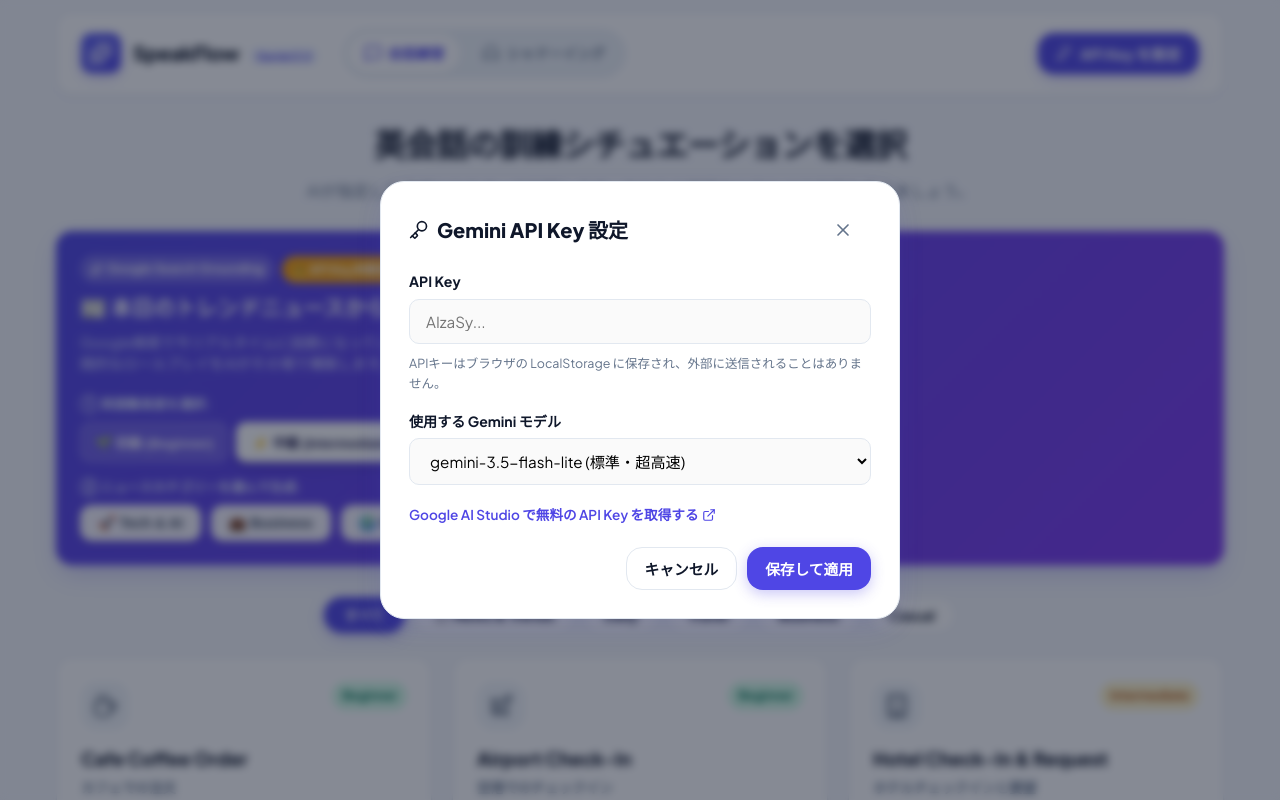
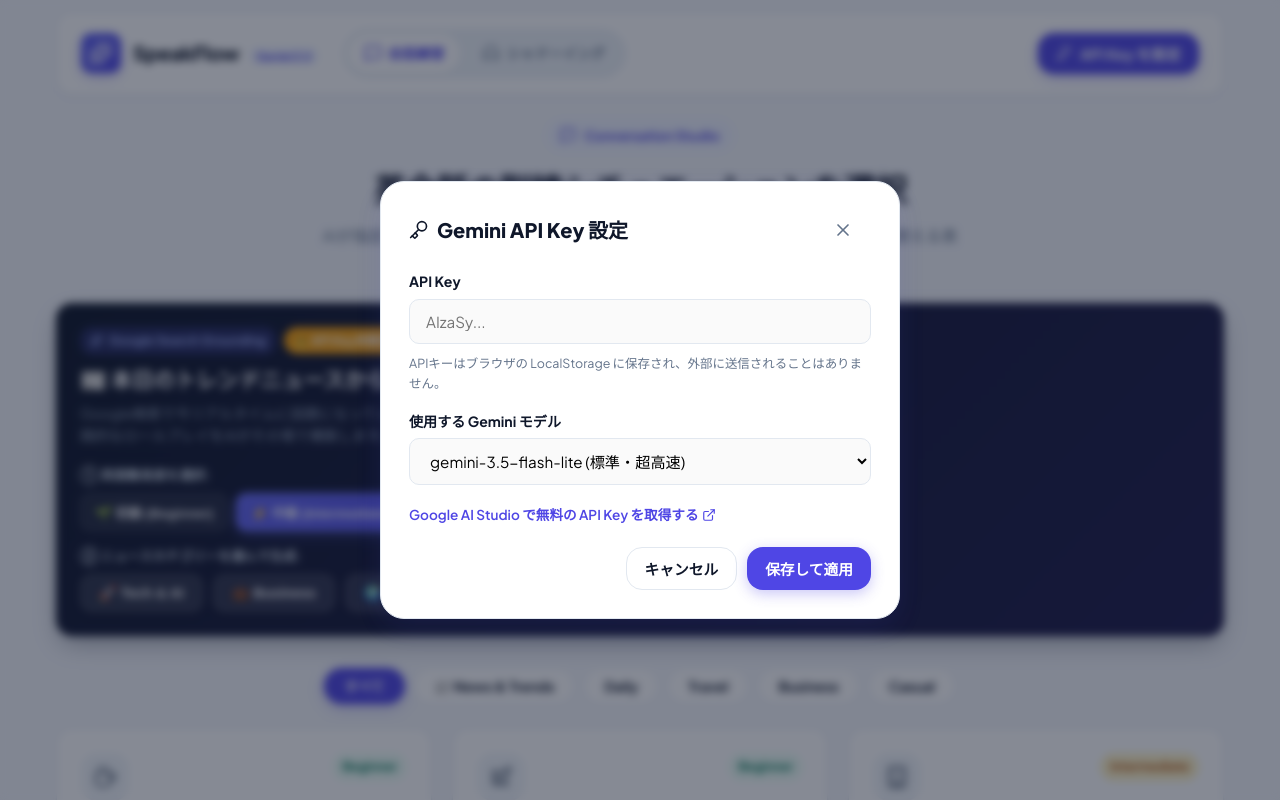
Before and after one commit to sabamiso-lab/ai-conversation-coach, a React (Vite) app: page / in a window 1280 px wide. Shown: the top 800 px of the page. Built offline with nearby package versions, Linux system fonts and the light colour scheme; no server answers.

Commit message:
style: Align conversation UI design style with shadowing feature

```diff
--- a/src/App.jsx
+++ b/src/App.jsx
@@ -1,5 +1,5 @@
 import React, { useState } from 'react';
-import { BrowserRouter, Routes, Route, Navigate } from 'react-router-dom';
+import { HashRouter, Routes, Route, Navigate } from 'react-router-dom';
 import Header from './components/common/Header';
 import ApiKeyModal from './components/common/ApiKeyModal';
 import ConversationPage from './pages/ConversationPage';
@@ -25,7 +25,7 @@
   };
 
   return (
-    <BrowserRouter>
+    <HashRouter>
       <div className="app-layout">
         <Header
           onOpenApiKeyModal={() => setIsApiKeyModalOpen(true)}
@@ -79,6 +79,6 @@
           onSaveModel={handleSaveModel}
         />
       </div>
-    </BrowserRouter>
+    </HashRouter>
   );
 }
--- a/src/features/conversation/ChatRoom.jsx
+++ b/src/features/conversation/ChatRoom.jsx
@@ -213,7 +213,7 @@
   };
 
   return (
-    <div style={{ display: 'flex', flexDirection: 'column', flex: 1 }}>
+    <div style={{ display: 'flex', flexDirection: 'column', flex: 1, animation: 'fadeIn 0.3s ease-out' }}>
       {/* Top Bar inside Chat */}
       <div style={{ display: 'flex', alignItems: 'center', justifyContent: 'space-between', marginBottom: '12px' }}>
         <button className="btn btn-ghost" onClick={onBack} style={{ paddingLeft: 0 }}>
@@ -221,8 +221,8 @@
         </button>
 
         <div style={{ display: 'flex', alignItems: 'center', gap: '8px' }}>
-          <span className="badge badge-purple">{situation.titleJa}</span>
-          <button className="btn btn-accent" onClick={handleFinishSession}>
+          <span className="badge badge-indigo" style={{ fontSize: '0.85rem' }}>{situation.titleJa}</span>
+          <button className="btn btn-accent" onClick={handleFinishSession} style={{ borderRadius: '10px' }}>
             <Flag size={16} /> セッションを終了して診断
           </button>
         </div>
--- a/src/features/conversation/SituationSelector.jsx
+++ b/src/features/conversation/SituationSelector.jsx
@@ -109,30 +109,34 @@
 
   return (
     <div style={{ marginTop: '24px', animation: 'fadeIn 0.3s ease-out' }}>
+      {/* Title Banner */}
       <div style={{ textAlign: 'center', marginBottom: '28px' }}>
+        <div style={{ display: 'inline-flex', alignItems: 'center', gap: '8px', background: '#EEF2FF', color: '#4F46E5', padding: '6px 14px', borderRadius: '20px', fontSize: '0.85rem', fontWeight: 700, marginBottom: '12px' }}>
+          <MessageSquare size={16} /> Conversation Studio
+        </div>
         <h1 style={{ fontSize: '2rem', fontWeight: 800, color: '#0F172A', letterSpacing: '-0.02em' }}>
           英会話の訓練シチュエーションを選択
         </h1>
-        <p style={{ color: '#64748B', fontSize: '1rem', marginTop: '8px', display: 'flex', alignItems: 'center', justifyContent: 'center', gap: '6px' }}>
-          AIが指定した役柄になりきって対話します。あなたの英語力に合わせて会話を進めましょう。
+        <p style={{ color: '#64748B', fontSize: '1rem', marginTop: '8px', maxWidth: '640px', margin: '8px auto 0 auto' }}>
+          AIが指定した役柄になりきってリアルな対話を行います。実生活や仕事ですぐに使える表現力を身につけましょう。
         </p>
       </div>
 
       {/* --- Dynamic News Grounding Generator Section --- */}
       <div
         style={{
-          background: 'linear-gradient(135deg, #4F46E5 0%, #7C3AED 100%)',
+          background: 'linear-gradient(135deg, #0F172A 0%, #1E1B4B 100%)',
           borderRadius: '16px',
           padding: '24px',
           color: '#FFFFFF',
           marginBottom: '32px',
-          boxShadow: '0 10px 25px -5px rgba(79, 70, 229, 0.3)',
+          boxShadow: '0 10px 25px -5px rgba(15, 23, 42, 0.4)',
           position: 'relative',
           overflow: 'hidden'
         }}
       >
         <div style={{ display: 'flex', alignItems: 'center', gap: '8px', marginBottom: '8px' }}>
-          <span style={{ background: 'rgba(255,255,255,0.2)', padding: '4px 10px', borderRadius: '20px', fontSize: '0.78rem', fontWeight: 700, display: 'inline-flex', alignItems: 'center', gap: '4px' }}>
+          <span style={{ display: 'inline-flex', alignItems: 'center', gap: '6px', background: 'rgba(99, 102, 241, 0.25)', color: '#A5B4FC', padding: '4px 10px', borderRadius: '12px', fontSize: '0.78rem', fontWeight: 700 }}>
             <Sparkles size={13} /> Google Search Grounding
           </span>
           {!apiKey && (
@@ -145,13 +149,13 @@
         <h2 style={{ fontSize: '1.35rem', fontWeight: 800, margin: '0 0 6px 0', letterSpacing: '-0.01em' }}>
           📰 本日のトレンドニュースからシチュエーションをワンタップ生成
         </h2>
-        <p style={{ fontSize: '0.9rem', color: '#E0E7FF', margin: 0, maxWidth: '680px', lineHeight: 1.5 }}>
+        <p style={{ fontSize: '0.9rem', color: '#94A3B8', margin: 0, maxWidth: '680px', lineHeight: 1.5 }}>
           Google検索で今リアルタイムに話題になっているニュース記事を取得し、その話題について語り合う実践的なロールプレイをAIがその場で構築します。
         </p>
 
         {/* Difficulty Selection */}
         <div style={{ marginTop: '18px', marginBottom: '14px' }}>
-          <div style={{ fontSize: '0.82rem', fontWeight: 700, color: '#E0E7FF', marginBottom: '8px', display: 'flex', alignItems: 'center', gap: '6px' }}>
+          <div style={{ fontSize: '0.82rem', fontWeight: 700, color: '#CBD5E1', marginBottom: '8px', display: 'flex', alignItems: 'center', gap: '6px' }}>
             <span>① 英語難易度を選択:</span>
           </div>
           <div style={{ display: 'flex', gap: '8px', flexWrap: 'wrap' }}>
@@ -163,9 +167,9 @@
                   onClick={() => setNewsDifficulty(diff.id)}
                   disabled={isGeneratingNews}
                   style={{
-                    background: isSelected ? '#FFFFFF' : 'rgba(255, 255, 255, 0.15)',
-                    color: isSelected ? '#1E1B4B' : '#FFFFFF',
-                    border: isSelected ? '2px solid #FFFFFF' : '1px solid rgba(255, 255, 255, 0.3)',
+                    background: isSelected ? 'linear-gradient(135deg, #6366F1 0%, #4F46E5 100%)' : 'rgba(255, 255, 255, 0.08)',
+                    color: '#FFFFFF',
+                    border: isSelected ? '1px solid #818CF8' : '1px solid rgba(255, 255, 255, 0.15)',
                     borderRadius: '10px',
                     padding: '8px 14px',
                     fontSize: '0.84rem',
@@ -175,12 +179,12 @@
                     display: 'inline-flex',
                     alignItems: 'center',
                     gap: '6px',
-                    boxShadow: isSelected ? '0 4px 12px rgba(0,0,0,0.15)' : 'none'
+                    boxShadow: isSelected ? '0 4px 14px rgba(99, 102, 241, 0.35)' : 'none'
                   }}
                 >
                   {diff.label}
                   {isSelected && (
-                    <span style={{ fontSize: '0.74rem', opacity: 0.8, fontWeight: 600, marginLeft: '2px' }}>
+                    <span style={{ fontSize: '0.74rem', opacity: 0.85, fontWeight: 600, marginLeft: '2px' }}>
                       ({diff.desc})
                     </span>
                   )}
@@ -192,7 +196,7 @@
 
         {/* News Category Buttons */}
         <div style={{ marginTop: '14px' }}>
-          <div style={{ fontSize: '0.82rem', fontWeight: 700, color: '#E0E7FF', marginBottom: '8px' }}>
+          <div style={{ fontSize: '0.82rem', fontWeight: 700, color: '#CBD5E1', marginBottom: '8px' }}>
             ② ニュースカテゴリーを選んで生成:
           </div>
           <div style={{ display: 'flex', gap: '10px', flexWrap: 'wrap' }}>
@@ -204,9 +208,9 @@
                   onClick={() => handleGenerateNews(cat)}
                   disabled={isGeneratingNews}
                   style={{
-                    background: isThisGenerating ? '#312E81' : 'rgba(255, 255, 255, 0.95)',
-                    color: isThisGenerating ? '#FFF' : '#334155',
-                    border: 'none',
+                    background: isThisGenerating ? '#4338CA' : 'rgba(255, 255, 255, 0.12)',
+                    color: '#FFFFFF',
+                    border: '1px solid rgba(255, 255, 255, 0.2)',
                     borderRadius: '12px',
                     padding: '10px 18px',
                     fontWeight: 700,
@@ -216,12 +220,12 @@
                     alignItems: 'center',
                     gap: '6px',
                     transition: 'all 0.2s ease',
-                    boxShadow: '0 2px 8px rgba(0,0,0,0.1)'
+                    boxShadow: '0 2px 8px rgba(0,0,0,0.2)'
                   }}
                 >
                   {isThisGenerating ? (
                     <>
-                      <Loader2 size={16} className="animate-spin" style={{ color: '#818CF8' }} />
+                      <Loader2 size={16} className="animate-spin" style={{ color: '#A5B4FC' }} />
                       生成中...
                     </>
                   ) : (
@@ -237,8 +241,8 @@
 
         {/* Loading Progress Feedback */}
         {isGeneratingNews && (
-          <div style={{ marginTop: '16px', background: 'rgba(0,0,0,0.2)', padding: '10px 16px', borderRadius: '10px', display: 'flex', alignItems: 'center', gap: '10px', fontSize: '0.85rem' }}>
-            <Loader2 size={16} className="animate-spin" />
+          <div style={{ marginTop: '16px', background: 'rgba(255,255,255,0.08)', padding: '10px 16px', borderRadius: '10px', display: 'flex', alignItems: 'center', gap: '10px', fontSize: '0.85rem', color: '#CBD5E1' }}>
+            <Loader2 size={16} className="animate-spin" style={{ color: '#818CF8' }} />
             <span>{newsProgressMsg || 'Geminiがニュースを読み込んでいます...'}</span>
           </div>
         )}
@@ -276,7 +280,11 @@
         <div className="situation-grid">
           {filteredSituations.map(sit => {
             const IconComponent = ICON_MAP[sit.icon] || MessageSquare;
-            const badgeClass = DIFFICULTY_COLORS[sit.difficulty] || 'badge-blue';
+            const badgeStyle = sit.difficulty === 'Beginner'
+              ? { bg: '#ECFDF5', color: '#047857' }
+              : sit.difficulty === 'Advanced'
+              ? { bg: '#F3E8FF', color: '#6B21A8' }
+              : { bg: '#FEF3C7', color: '#B45309' };
 
             return (
               <div
@@ -284,22 +292,25 @@
                 className="situation-card"
                 onClick={() => onSelectSituation(sit)}
                 style={{
-                  border: sit.isNews ? '2px solid #818CF8' : '1px solid #E2E8F0',
-                  background: sit.isNews ? 'linear-gradient(180deg, #F5F3FF 0%, #FFFFFF 100%)' : '#FFFFFF'
+                  border: sit.isNews ? '2px solid #6366F1' : '1px solid #E2E8F0',
+                  background: sit.isNews ? 'linear-gradient(180deg, #EEF2FF 0%, #FFFFFF 100%)' : '#FFFFFF'
                 }}
               >
                 <div>
                   <div className="card-top">
                     <div className="icon-box" style={{ background: sit.isNews ? '#EEF2FF' : '#F1F5F9', color: sit.isNews ? '#4F46E5' : '#475569' }}>
-                      <IconComponent size={26} />
+                      <IconComponent size={24} />
                     </div>
                     <div style={{ display: 'flex', gap: '4px' }}>
                       {sit.isNews && (
-                        <span className="badge" style={{ background: '#4F46E5', color: '#FFF' }}>
+                        <span className="badge" style={{ background: '#EEF2FF', color: '#4F46E5', fontWeight: 700 }}>
                           📰 News
                         </span>
                       )}
-                      <span className={`badge ${badgeClass}`}>
+                      <span
+                        className="badge"
+                        style={{ background: badgeStyle.bg, color: badgeStyle.color, fontWeight: 700 }}
+                      >
                         {sit.difficulty}
                       </span>
                     </div>
```
Also changed, not shown: src/features/conversation/MessageItem.jsx (+17 -13 lines), src/index.css (+23 -20 lines).
